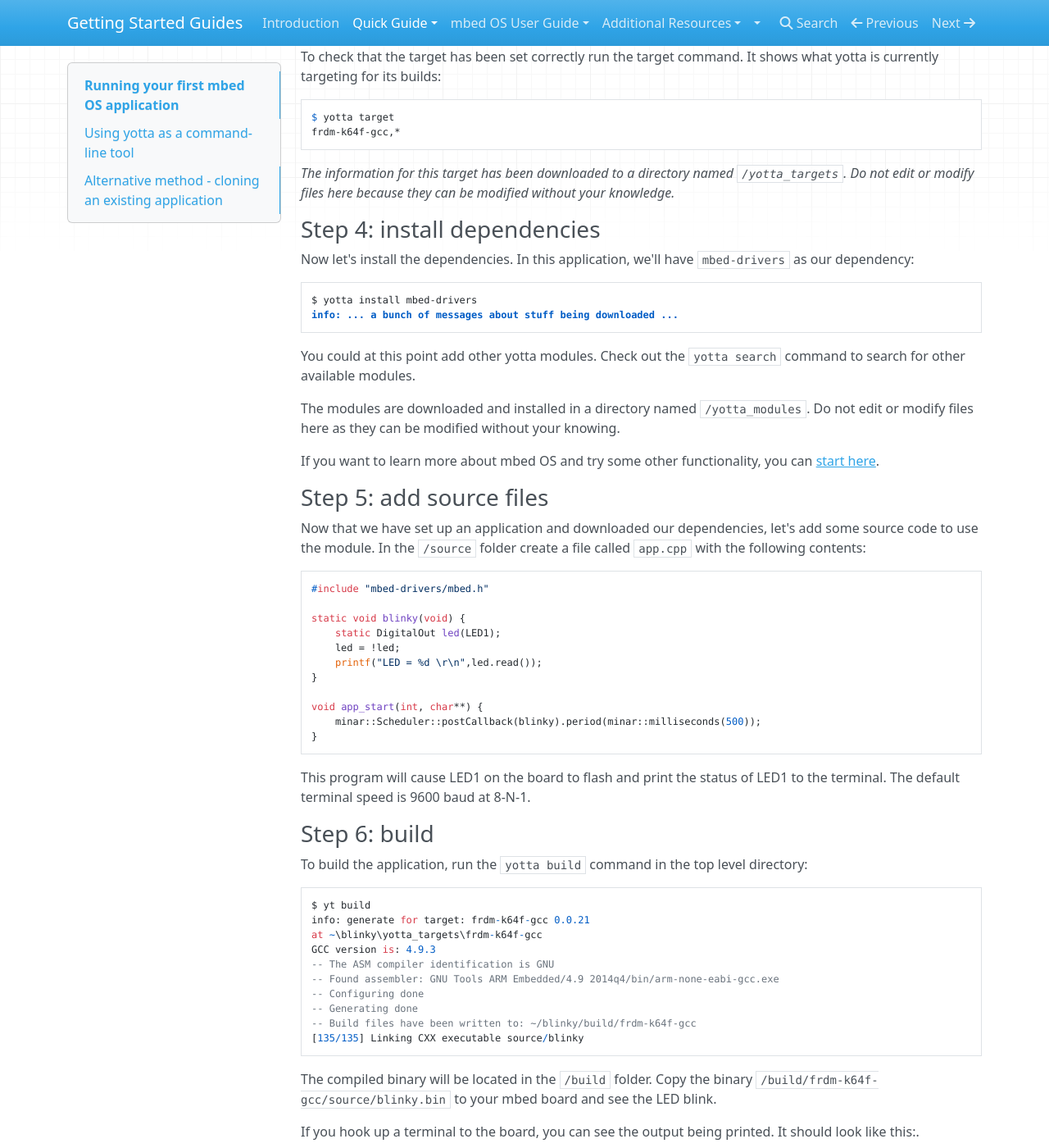
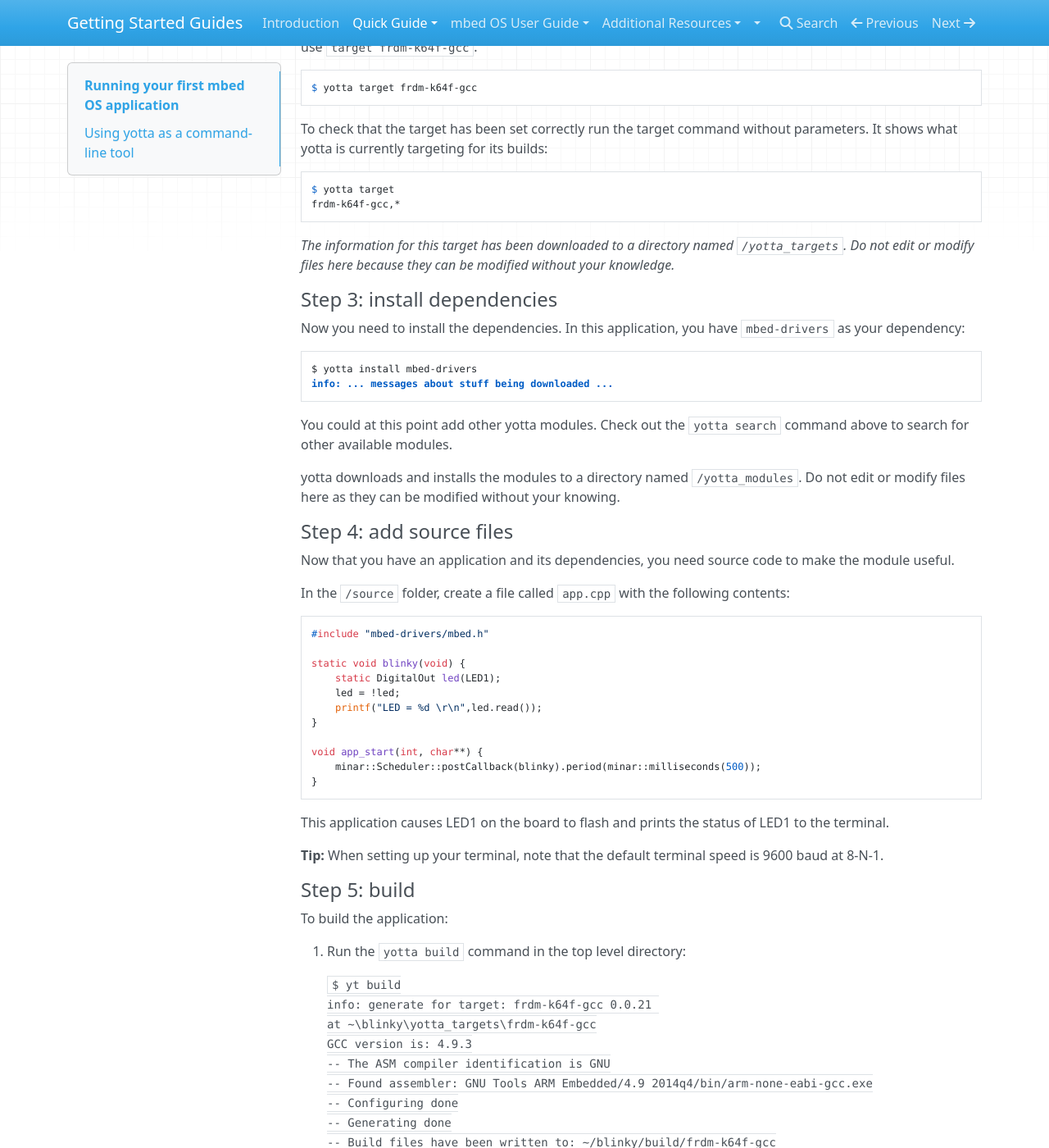
Before and after one commit to ARMmbed/GettingStartedmbedOS, an MkDocs documentation site: the page built from Docs/FirstProjectmbedOS.md, in a window 1280 px wide and 1400 px high, scrolled down 1569 px. Shown: the whole window at 82% size. Built offline with MkDocs 1.6.1, drawn with Linux system fonts in a browser that asks for light colours; nearby versions of some CDN libraries; old or Windows-style settings are respelled for this version of MkDocs; some of the changed text lies outside the part shown.

Commit message:
Changing the first project layout

````diff
--- a/Docs/FirstProjectmbedOS.md
+++ b/Docs/FirstProjectmbedOS.md
@@ -1,26 +1,28 @@
 # Running your first mbed OS application
 
-Ok, let's get to the nitty gritty and create your first mbed application (using yotta). We're going to use mbed OS to make the LED on our board blink, and print some commands to the terminal.
+Your first application makes the LED on your board blink, and prints some commands to the terminal. You use yotta to build your application for mbed OS.
 
 ## Using yotta as a command-line tool
 
-### Step 1: install yotta and its dependencies
-
 yotta is the build system we use for mbed OS. We'll get into the details of it later, but what you need to understand at this point is that mbed OS applications cannot be built without yotta.
 
-See yotta's [installation instructions](installation.md).
+If you haven't already installed yotta, please follow these [installation instructions](installation.md).
 
-### Step 2: create an application
 
-First create an empty folder, then move into that folder:
+### Regular method: creating a new application
 
-```
-$ mkdir blinky
-$ cd blinky
-```
+This method uses yotta to initialize an application and manually add our code to it.
 
-Next initialize the module with `yotta init` and fill in the details. Make sure you select **executable** as the module type:
+#### Step 1: create an application
 
+1. Create an empty folder, then move into that folder:
+
+	```
+	$ mkdir blinky
+	$ cd blinky
+	```
+
+1. Initialize the module with `yotta init` and fill in the details. Make sure you select **executable** as the module type:
 
 <span style="display:block; text-align:center; padding:5px;">
 ![](Full_Guide/Images/yotta_init.png)</span>
@@ -32,13 +34,19 @@ $ ls
 blinky  module.json  source  test
 ```
 
-The `module.json` file contains all the settings for your application; everything you just entered can be found in that file, so if you want to add a repository URL later you can. The `/source` directory contains all the source files. The `/test` directory contains all tests you'll write to [test your module](https://github.com/ARMmbed/GettingStartedmbedOS/blob/master/Docs/docs.yottabuild.org/tutorial/testing.html). The `/blinky` directory is where header files for your application should be created.
+* The `module.json` file contains all the settings for your application; everything you just entered can be found in that file, so if you want to edit it later, for example to add a repository URL, that's not a problem.
+
+* The `/source` directory contains all the source files.
+
+* The `/test` directory contains all tests you'll write to [test your module](https://github.com/ARMmbed/GettingStartedmbedOS/blob/master/Docs/docs.yottabuild.org/tutorial/testing.html).
+
+* The `/blinky` directory is where header files for your application will be created.
 
 **Tip:** if you want to learn about other module types, [start here](http://docs.yottabuild.org/).
 
-### Step 3: select a target board
+#### Step 2: select a target board
 
-Earlier, we explained that yotta can build the same code for multiple targets; it therefore needs to be told which target every build is for. So now that we have created a basic application, let's set the target.
+yotta can build the [same code for multiple targets](Full_Guide/app_on_yotta/#yotta-targets); it therefore needs to be told which target every build is for. So now that you have created a basic application, you need to set the target.
 
 For a full list of available targets run the following `search` command:
 
@@ -53,13 +61,13 @@ for the mbed frdm-k64f development board, using the armcc toolchain.
 ...
 ```
 
-In this example we are going to use the Freescale FRDM-K64F board configured for building with gcc, so we'll use the `target frdm-k64f-gcc`.
+In this example you are going to use the Freescale FRDM-K64F board configured for building with gcc, so you use `target frdm-k64f-gcc`.
 
 ```
 $ yotta target frdm-k64f-gcc
 ```
 
-To check that the target has been set correctly run the target command. It shows what yotta is currently targeting for its builds:
+To check that the target has been set correctly run the target command without parameters. It shows what yotta is currently targeting for its builds:
 
 ```
 $ yotta target
@@ -68,24 +76,24 @@ frdm-k64f-gcc,*
 
 *The information for this target has been downloaded to a directory named `/yotta_targets`. Do not edit or modify files here because they can be modified without your knowledge.*
 
-### Step 4: install dependencies
+#### Step 3: install dependencies
 
-Now let's install the dependencies. In this application, we'll have `mbed-drivers` as our dependency:
+Now you need to install the dependencies. In this application, you have `mbed-drivers` as your dependency:
 
 ```
 $ yotta install mbed-drivers
-info: ... a bunch of messages about stuff being downloaded ...
+info: ... messages about stuff being downloaded ...
 ```
 
-You could at this point add other yotta modules. Check out the `yotta search` command to search for other available modules.
+You could at this point add other yotta modules. Check out the `yotta search` command above to search for other available modules.
 
-The modules are downloaded and installed in a directory named `/yotta_modules`. Do not edit or modify files here as they can be modified without your knowing.
+yotta downloads and installs the modules to a directory named `/yotta_modules`. Do not edit or modify files here as they can be modified without your knowing.
 
-If you want to learn more about mbed OS and try some other functionality, you can [start here](http://mbed.com/en/development/software/mbed-os/).
+#### Step 4: add source files
 
-### Step 5: add source files
+Now that you have an application and its dependencies, you need source code to make the module useful.
 
-Now that we have set up an application and downloaded our dependencies, let's add some source code to use the module. In the `/source` folder create a file called `app.cpp` with the following contents:
+In the `/source` folder, create a file called `app.cpp` with the following contents:
 
 ```c++
 #include "mbed-drivers/mbed.h"
@@ -101,56 +109,68 @@ void app_start(int, char**) {
 }
 ```
 
-This program will cause LED1 on the board to flash and print the status of LED1 to the terminal. The default terminal speed is 9600 baud at 8-N-1.
+This application causes LED1 on the board to flash and prints the status of LED1 to the terminal.
 
-### Step 6: build
+**Tip:** When setting up your terminal, note that the default terminal speed is 9600 baud at 8-N-1.
 
-To build the application, run the `yotta build` command in the top level directory:
-```
-$ yt build
-info: generate for target: frdm-k64f-gcc 0.0.21
-at ~\blinky\yotta_targets\frdm-k64f-gcc
-GCC version is: 4.9.3
--- The ASM compiler identification is GNU
--- Found assembler: GNU Tools ARM Embedded/4.9 2014q4/bin/arm-none-eabi-gcc.exe
--- Configuring done
--- Generating done
--- Build files have been written to: ~/blinky/build/frdm-k64f-gcc
-[135/135] Linking CXX executable source/blinky
-```
+#### Step 5: build
 
-The compiled binary will be located in the `/build` folder. Copy the binary `/build/frdm-k64f-gcc/source/blinky.bin` to your mbed board and see the LED blink.
+To build the application:
 
-If you hook up a terminal to the board, you can see the output being printed. It should look like this:.
+1. Run the `yotta build` command in the top level directory:
 
-```
-LED = 1
-LED = 0
-LED = 1
-LED = 0
-...
-```
+	```
+	$ yt build
+	info: generate for target: frdm-k64f-gcc 0.0.21
+	at ~\blinky\yotta_targets\frdm-k64f-gcc
+	GCC version is: 4.9.3
+	-- The ASM compiler identification is GNU
+	-- Found assembler: GNU Tools ARM Embedded/4.9 2014q4/bin/arm-none-eabi-gcc.exe
+	-- Configuring done
+	-- Generating done
+	-- Build files have been written to: ~/blinky/build/frdm-k64f-gcc
+	[135/135] Linking CXX executable source/blinky
+	```
 
-## Alternative method - cloning an existing application
+1. yotta compiles the binary to the `/build` folder.
 
-Instead of setting up your own application from scratch, you could clone an existing one and modify it. We have published the above [blinky example application](https://github.com/ARMmbed/GettingStartedmbedOS/blob/master/Docs/www.github.com/armmbed/example-mbedos-blinky) on GitHub so you can clone to repo and build it.
+#### Step 6: run the application on your board
 
-### Step 1: clone the repo
+1. Connect your board to your computer over USB. It should appear as removable storage.
 
-Clone the repository from GitHub:
+1. Copy the binary `/build/frdm-k64f-gcc/source/blinky.bin` to your mbed board and see the LED blink.
+
+1. If you hook up a terminal to the board, you can see the output being printed. It should look like this:.
+
+	```
+	LED = 1
+	LED = 0
+	LED = 1
+	LED = 0
+	...
+	```
+
+### Alternative method: cloning an existing application
+
+Instead of setting up your own application from scratch, you could clone an existing one and modify it. We have published the above [blinky example application](https://github.com/armmbed/example-mbedos-blinky) on GitHub so you can clone the repo and build it.
+
+#### Step 1: clone the repo
+
 
 ```
 $ git clone https://github.com/ARMmbed/example-mbedos-blinky.git
 $ cd example-mbedos-blinky
 ```
 
-### Step 2: select a target platform
+**Note:** This repo includes ``mbed-drivers`` as a dependency, so there is no need to manually install it as you did in the previous method (yotta will install it when you build the application).
+
+#### Step 2: select a target platform
 
 ```
 $ yotta target frdm-k64f-gcc
 ```
 
-### Step 3: build it
+#### Step 3: build the application to your target
 
 ```
 $ yotta build
@@ -158,13 +178,4 @@ $ yotta build
 [135/135] Linking CXX executable source/example-mbedos-blinky
 ```
 
-The compiled binary will be located in the `/build` folder. Copy the binary  `/build/frdm-k64f-gcc/source/example-mbedos-blinky.bin` to your mbed board and see the LED blink.
-
-If you hook up a terminal to the board, you can see the output being printed. It should look like this:
-```
-LED = 1
-LED = 0
-LED = 1
-LED = 0
-...
-```
+As in the previous method, the compiled binary is at `/build/frdm-k64f-gcc/source/example-mbedos-blinky.bin`. You can copy it to your board to run it, and hook your board up to a terminal to see the output, as explained in step 6 above.
````
Also changed, not shown: Docs/docker_install.md (+2 -2 lines).
